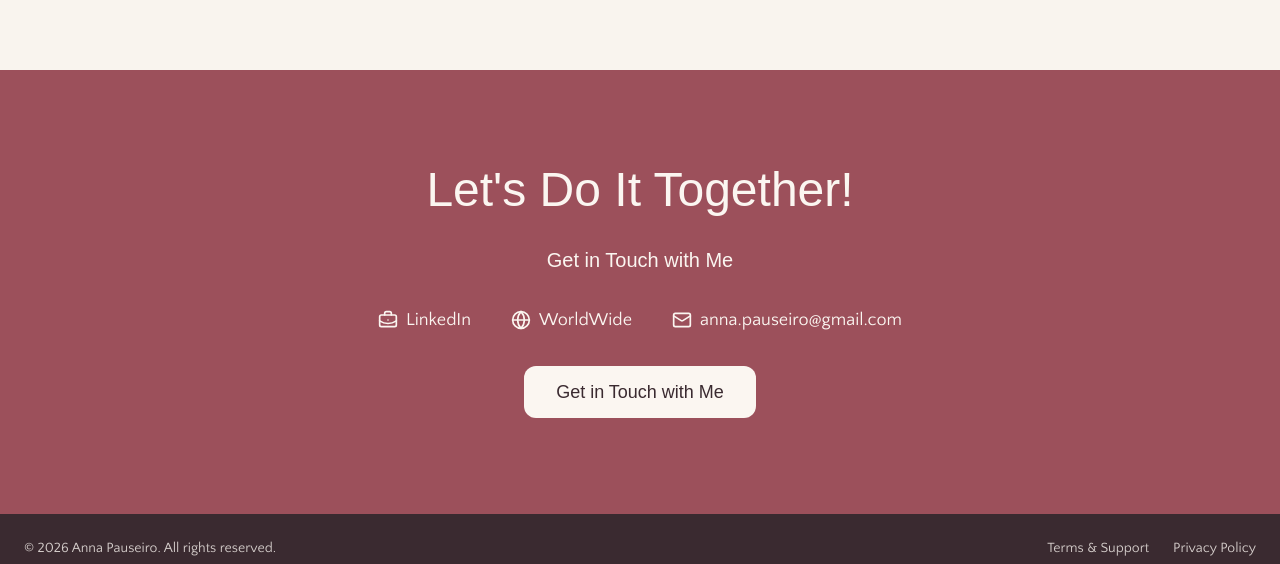
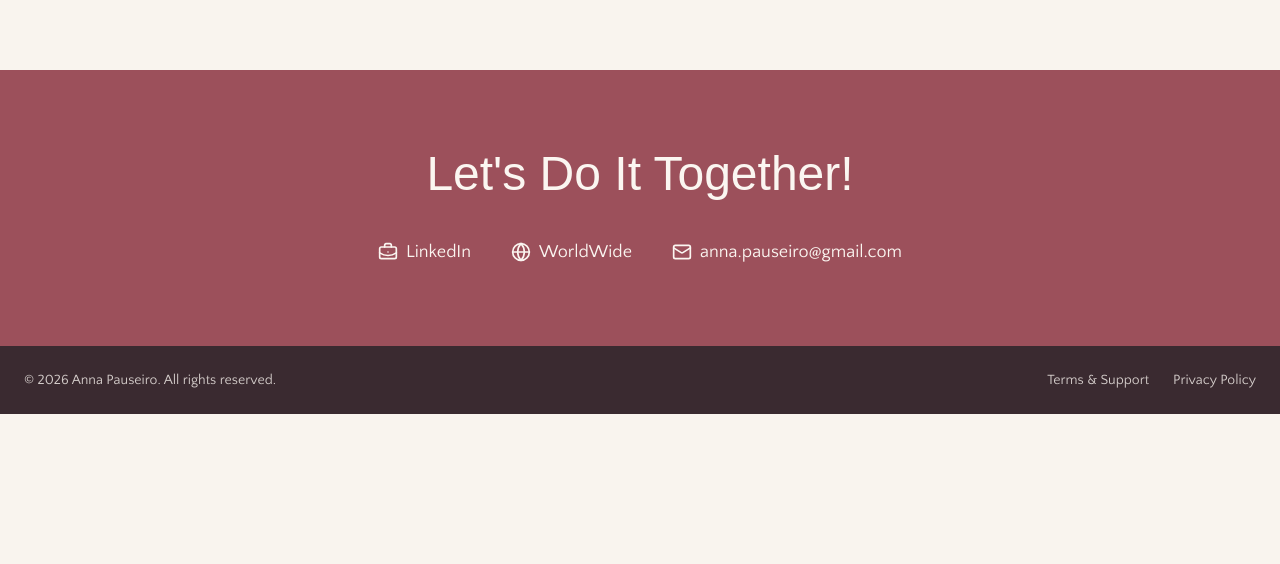
Before and after one commit to annapauseiro/anna-pauseiro-site, a Next.js app: page / in a window 1280 px wide. Shown: the part 3822-4386 px from the top of the page. After the commit the page ends 4236 px from the top, so only its background shows below. Built offline with nearby package versions, Linux system fonts and the light colour scheme; a web font is replaced by a local one.

Commit message:
Contact band: remove Get in Touch line and button, rebalance spacing
Co-Authored-By: Claude Opus 5.5 <noreply@anthropic.com>
Claude-Session: https://claude.ai/code/session_011CpZFdMi1FheWKBQRJouvb

```diff
--- a/components/contact.tsx
+++ b/components/contact.tsx
@@ -5,9 +5,8 @@ const EMAIL = 'anna.pauseiro@gmail.com'
 export function Contact() {
   return (
     <section id="contact" className="scroll-mt-16 bg-brand text-brand-foreground">
-      <div className="mx-auto flex max-w-4xl flex-col items-center gap-8 px-6 py-16 text-center md:py-24">
+      <div className="mx-auto flex max-w-4xl flex-col items-center gap-10 px-6 py-16 text-center md:py-20">
         <h2 className="font-serif text-4xl md:text-5xl">{"Let's Do It Together!"}</h2>
-        <p className="font-serif text-xl">Get in Touch with Me</p>
         <ul className="flex flex-col items-center gap-4 text-lg sm:flex-row sm:gap-10">
           <li>
             <a
@@ -31,12 +30,6 @@ export function Contact() {
             </a>
           </li>
         </ul>
-        <a
-          href="/contact"
-          className="rounded-xl bg-brand-foreground px-8 py-3 font-serif text-lg text-ink transition-opacity hover:opacity-90"
-        >
-          Get in Touch with Me
-        </a>
       </div>
     </section>
   )
```
